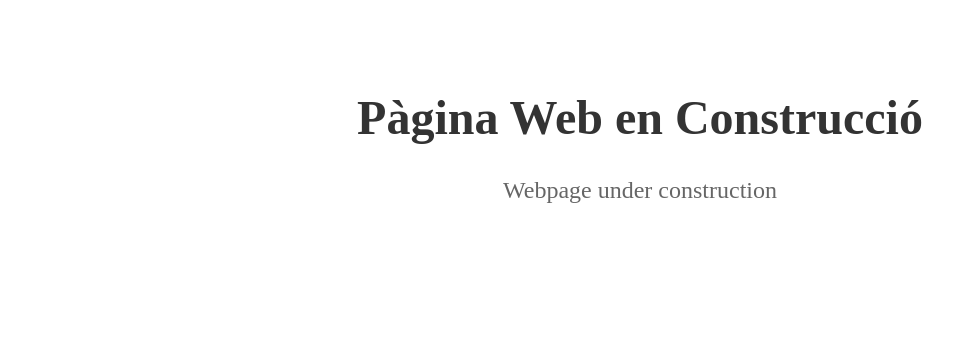
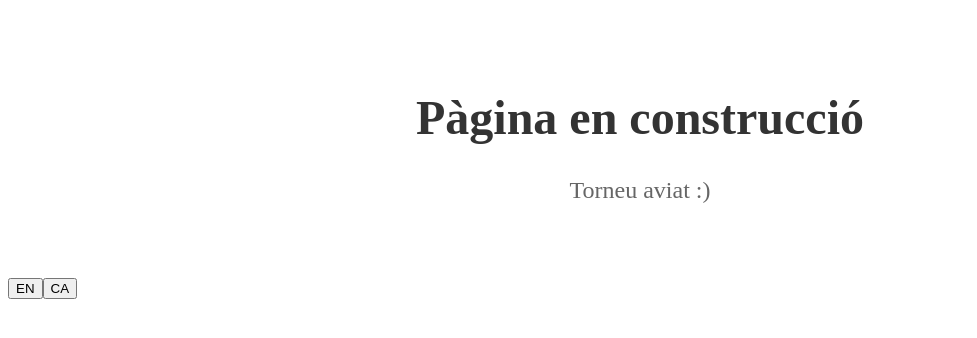
Before and after one commit to aurruti/naidd, a React (Create React App) app in the folder website/: page / in a window 1280 px wide. Shown: the top 338 px of the page, without its empty margins (0-977 px from the left). Built offline with nearby package versions, Linux system fonts and the light colour scheme.

Commit message:
localization provisions

```diff
--- a/website/package.json
+++ b/website/package.json
@@ -4,8 +4,10 @@
   "private": true,
   "dependencies": {
     "cra-template": "1.2.0",
+    "i18next": "^24.1.0",
     "react": "^19.0.0",
     "react-dom": "^19.0.0",
+    "react-i18next": "^15.2.0",
     "react-scripts": "^5.0.1"
   },
   "scripts": {
--- a/website/src/App.js
+++ b/website/src/App.js
@@ -1,12 +1,18 @@
 import React from 'react';
+import { useTranslation } from 'react-i18next';
+import LangButton from './components/lang.js';
 
-function App() {
+export default function App() {
+  const t = useTranslation().t;
   return (
-    <div className="App">
-      <h1>Pàgina Web en Construcció</h1>
-      <p>Webpage under construction</p>
+    <div>
+      <div className="App">
+        <h1>{t('construction.title')}</h1>
+        <p>{t('construction.subtitle')}</p>
+      </div>
+      <div>
+        <LangButton />
+      </div>
     </div>
   );
 }
-
-export default App;
--- /dev/null
+++ b/website/src/components/lang.js
@@ -0,0 +1,13 @@
+import React from "react";
+import { useTranslation } from "react-i18next";
+
+export default function LangButton() {
+    const { i18n } = useTranslation();
+    const changeLanguage = (lng) => i18n.changeLanguage(lng);
+    return (
+        <div>
+            <button onClick={() => changeLanguage('en')}>EN</button>
+            <button onClick={() => changeLanguage('ca')}>CA</button>
+        </div>
+    );
+}
--- /dev/null
+++ b/website/src/i18n.js
@@ -0,0 +1,17 @@
+import i18n from 'i18next';
+import { initReactI18next } from 'react-i18next';
+
+import en from './locales/en.json';
+import ca from './locales/ca.json';
+
+i18n.use(initReactI18next).init({
+  resources: {
+    ca: { translation: ca },
+    en: { translation: en },
+  },
+  lng: 'ca', // Default language
+  fallbackLng: 'en', // Use this if the selected language doesn't have a key
+  interpolation: { escapeValue: false },
+});
+
+export default i18n;
--- /dev/null
+++ b/website/src/locales/ca.json
@@ -0,0 +1,6 @@
+{
+    "construction": {
+        "title": "Pàgina en construcció",
+        "subtitle": "Torneu aviat :)"
+    }
+}
--- /dev/null
+++ b/website/src/locales/en.json
@@ -0,0 +1,6 @@
+{
+    "construction": {
+        "title": "Webpage under construction",
+        "subtitle": "Come back soon :)"
+    }
+}
```
Also changed, not shown: website/src/index.js (+1 -6 lines), 1 other file (tests, documents, lock files or other folders).
